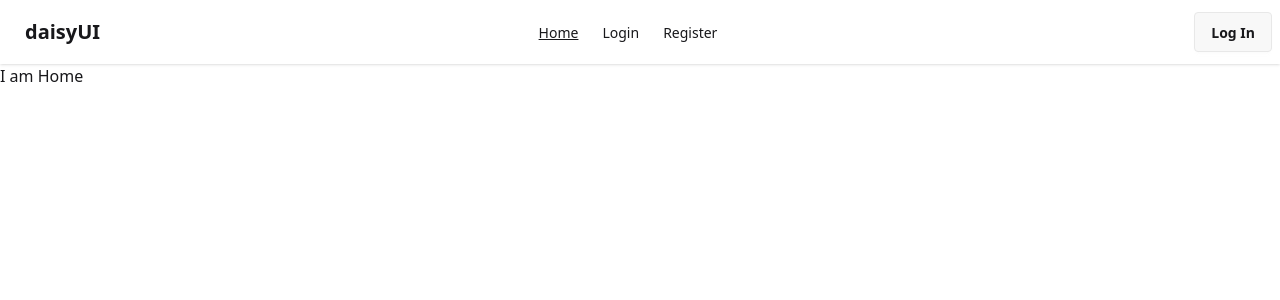
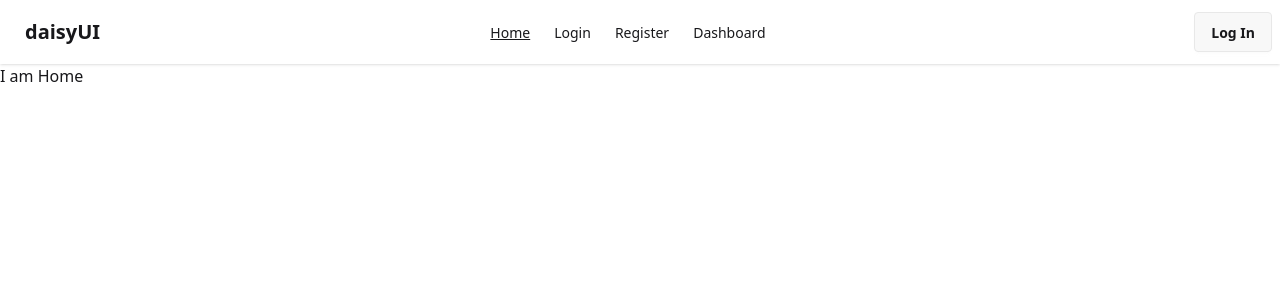
Before and after one commit to Ashahab007/mil-9-m-51-auth-integration, a React (Vite) app: page / in a window 1280 px wide. Shown: the top 300 px of the page. Built offline with nearby package versions, Linux system fonts and the light colour scheme; no server answers.

Commit message:
created dashboard in private route but showing in publicly but after click id didn't redirect to the login page

```diff
--- /dev/null
+++ b/src/components/Dashboard/Dashboard.jsx
@@ -0,0 +1,8 @@
+import React from "react";
+
+// 9.1 Created the component
+const Dashboard = () => {
+  return <div>Dashboard</div>;
+};
+
+export default Dashboard;
--- a/src/components/Login/Login.jsx
+++ b/src/components/Login/Login.jsx
@@ -1,11 +1,14 @@
 import React, { use } from "react";
-import { Link } from "react-router";
+import { Link, Navigate, useNavigate } from "react-router";
 import { AuthContext } from "../../context/AuthContext";
 
 const Login = () => {
   // 2.2
   const { createLoginUser } = use(AuthContext);
   console.log(createLoginUser);
+
+  // 8.0 now my requirement is after login go to a specific page thats why use useNavigate
+  const navigate = useNavigate();
 
   // 2.3 created handle login and get the data from the form
   const handleLogIn = (e) => {
@@ -14,9 +17,13 @@ const Login = () => {
     const password = e.target.password.value;
     console.log(email, password);
 
-    // 2.5 call the destructured createLoginUser function
+    // 2.5 call the destructured createLoginUser function and pass the email, password as parameter
     createLoginUser(email, password)
-      .then((result) => console.log(result.user))
+      .then((result) => {
+        console.log(result.user);
+        // 8.1 use navigate here after user status found
+        navigate("/");
+      })
       .catch((err) => console.log(err.message));
   };
 
--- a/src/components/NavBar/NavBar.jsx
+++ b/src/components/NavBar/NavBar.jsx
@@ -48,7 +48,7 @@ const NavBar = () => {
         {" "}
         <li className="mr-6">Register</li>
       </NavLink>
-      {/* 4.5 created two button Order and mylist with component and show that button conditionally by login and sign out. If user logged in the created button will show if nor it will hide */}
+      {/* 4.5 created two button Order and Profile with component and show that button conditionally by login and sign out. If user logged in the created button will show if not it will hide */}
       {user && (
         <>
           <NavLink
@@ -66,6 +66,13 @@ const NavBar = () => {
           </NavLink>
         </>
       )}
+      {/* 9.0 My requirement is created a Component which will be created by private route and user if not logged in the button will be visible in navbar but upon click it will redirect to the login page */}
+      <NavLink
+        to="/dashboard"
+        className={({ isActive }) => (isActive ? "underline" : "")}
+      >
+        <li className="mr-6">Dashboard</li>
+      </NavLink>
     </>
   );
   return (
--- a/src/components/Register/Register.jsx
+++ b/src/components/Register/Register.jsx
@@ -1,6 +1,6 @@
 // import { createUserWithEmailAndPassword } from "firebase/auth";
 import React, { use } from "react";
-import { Link } from "react-router";
+import { Link, Navigate } from "react-router";
 import { AuthContext } from "../../context/AuthContext";
 // import { auth } from "../../firebase.init";
 
@@ -9,7 +9,7 @@ const Register = () => {
   // const userInfo = use(AuthContext);
   // console.log(userInfo); //as the useInfo contains the function createUser so destructured it in 1.13
 
-  // 1.13 destructuring it for calling and commented the 1.12
+  // 1.13 destructuring it for calling and commented 1.12
 
   const { createUser } = use(AuthContext);
   console.log(createUser);
--- a/src/layouts/Routes.jsx
+++ b/src/layouts/Routes.jsx
@@ -8,6 +8,7 @@ import Order from "../components/Order/Order";
 
 import PrivateRoutes from "../components/PrivateRoutes/PrivateRoutes";
 import Profile from "../components/Profile/Profile";
+import Dashboard from "../components/Dashboard/Dashboard";
 
 // 1.0 If i want to share the state of user  authentication data across  the application i.e is user is logged in. this logged in status is shown  in other tabs of navbar. generally we can use context api. but i have to show the data in multiple section of the web. in that case context api cannot be used. it cannot give reusability. my requirement is reusability. i.e this authentication status is used in registration, navbar, login. That's why created a context folder in src file. created 2 file 1. AuthContext, AuthProvider.
 
@@ -37,6 +38,15 @@ export const router = createBrowserRouter([
           </PrivateRoutes>
         ),
       },
+      // 8.2 created the path but this is not showing properly
+      {
+        path: "dashboard",
+        element: (
+          <PrivateRoutes>
+            <Dashboard></Dashboard>
+          </PrivateRoutes>
+        ),
+      },
     ],
   },
 ]);
```
